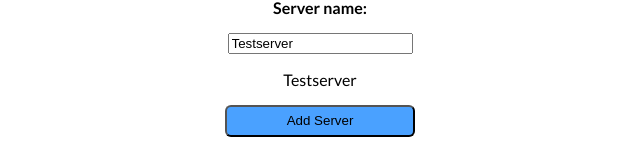
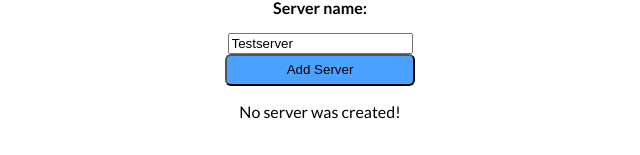
Before and after one commit to mattyl006/angular-learning, an Angular app in the folder my-first-app/: page / in a window 1280 px wide. Shown: the part 215-370 px from the top of the page, without its empty margins (320-960 px from the left). Built offline with nearby package versions, Linux system fonts and the light colour scheme.

Commit message:
remove output paragraph and change server create message

```diff
--- a/my-first-app/src/app/servers/servers.component.html
+++ b/my-first-app/src/app/servers/servers.component.html
@@ -6,7 +6,6 @@
     name="servers-control"
     type="text"
     [(ngModel)]="serverName">
-  <p class="servers__paragraph">{{ serverName }}</p>
   <button class="servers__button" [disabled] = "!allowNewServer" (click)="onCreateServer()">
     Add Server
   </button>
--- a/my-first-app/src/app/servers/servers.component.scss
+++ b/my-first-app/src/app/servers/servers.component.scss
@@ -9,6 +9,7 @@
     font-weight: bold;
     margin-bottom: 16px;
   }
+
   &__button {
     background-color: #4aa1ff;
     width: 190px;
--- a/my-first-app/src/app/servers/servers.component.ts
+++ b/my-first-app/src/app/servers/servers.component.ts
@@ -21,7 +21,7 @@ export class ServersComponent implements OnInit {
   }
 
   onCreateServer(): void {
-    this.serverCreationStatus = 'Server was created!';
+    this.serverCreationStatus = 'Server named ' + this.serverName + ' was created!';
   }
 
   onUpdateServerName(event: Event): void {
```
